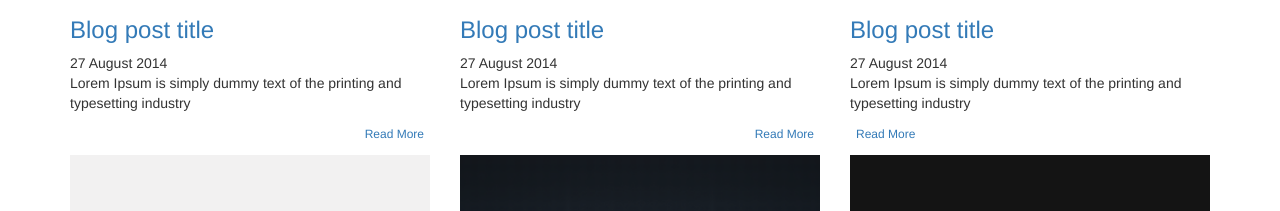
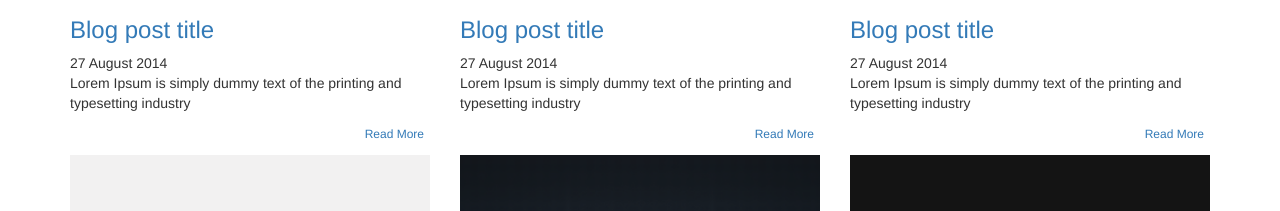
Before and after one commit to Myeche/vmd142, a plain HTML site: page quick/index.html in a window 1280 px wide. Shown: the part 2760-2971 px from the top of the page. Drawn offline with nearby package versions, Linux system fonts and the light colour scheme.

Commit message:
addone right

```diff
--- a/quick/index.html
+++ b/quick/index.html
@@ -320,7 +320,7 @@
                     <h3><a href="#">Blog post title</a></h3>
                     <span>27 August 2014</span>
                     <p>Lorem Ipsum is simply dummy text of the printing and typesetting industry</p>
-                    <p><a href="#" class="btn btn-xs">Read More</a></p>
+                    <p class="text-right"><a href="#" class="btn btn-xs">Read More</a></p>
                 </div>
 
                 <div class="col-sm-4">
```
